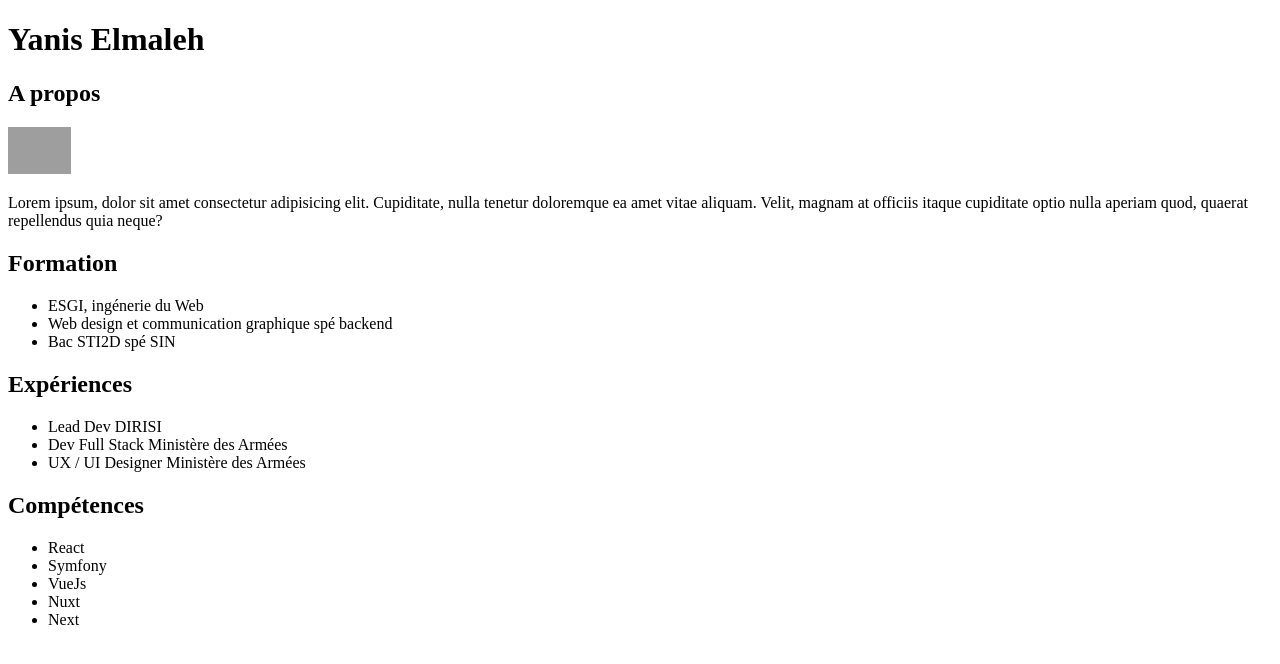
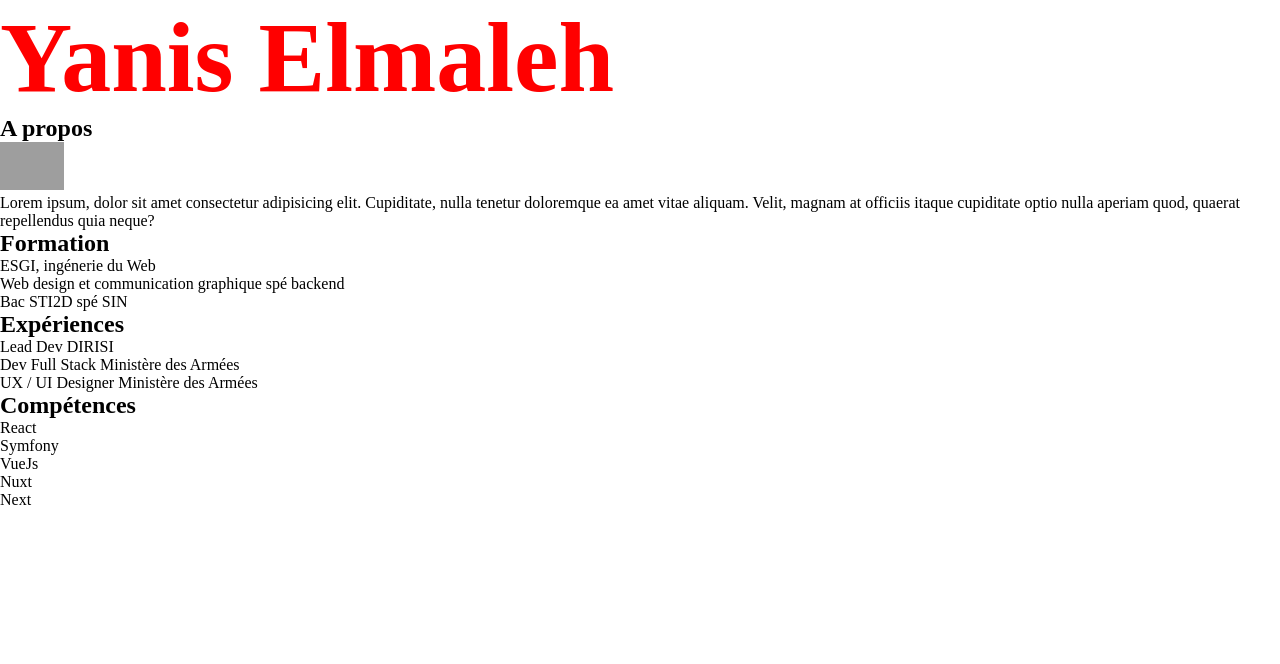
Before and after one commit to yaniselmaleh/jesuisuntestwebschool123.github.io, a plain HTML site: page index.html in a window 1280 px wide. Drawn offline with Linux system fonts and the light colour scheme; grey boxes are pictures that could not be loaded.

Commit message:
ajout txt

```diff
--- a/index.html
+++ b/index.html
@@ -5,6 +5,7 @@
     <meta http-equiv="X-UA-Compatible" content="IE=edge">
     <meta name="viewport" content="width=device-width, initial-scale=1.0">
     <title>Yanis Elmaleh - CV light</title>
+    <link rel="stylesheet" href="./style.css">
 </head>
 <body>
 
--- /dev/null
+++ b/style.css
@@ -0,0 +1,10 @@
+*{
+    margin: 0;
+    padding: 0;
+    overflow-x: hidden;
+}
+
+h1{
+    color: red;
+    font-size: 100px;
+}
```
